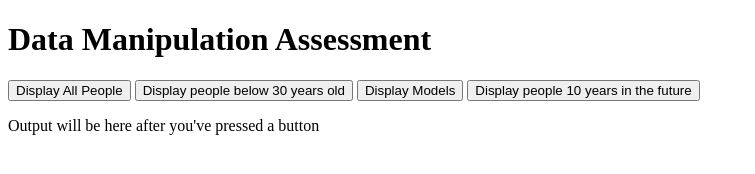
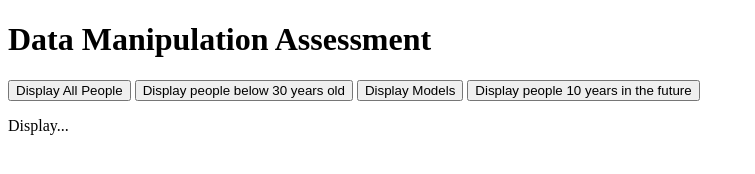
Before and after one commit to CaioBreder/DataManipulationAssessment, a plain HTML site: page index.html in a window 1280 px wide. Shown: the whole page, without its empty margins (0-755 px from the left). Drawn offline with Linux system fonts and the light colour scheme.

Commit message:
DataManipulation

```diff
--- a/index.html
+++ b/index.html
@@ -17,7 +17,7 @@
 			<button id = "futureAll">Display people 10 years in the future</button>
 		</p>
 
-		<div id = "output">Output will be here after you've pressed a button</div>
+		<div id = "output">Display...</div>
 		<script src="script.js"></script>
 	</body>
 
```
